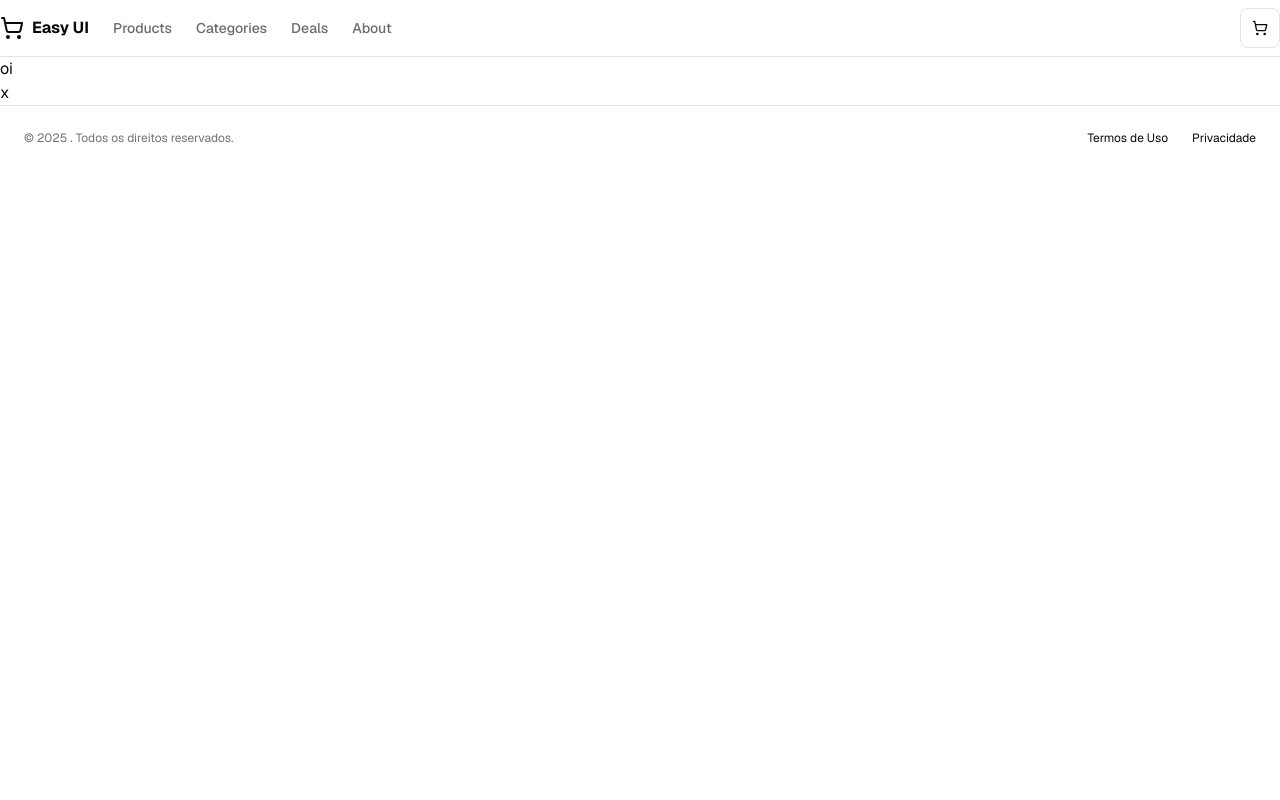
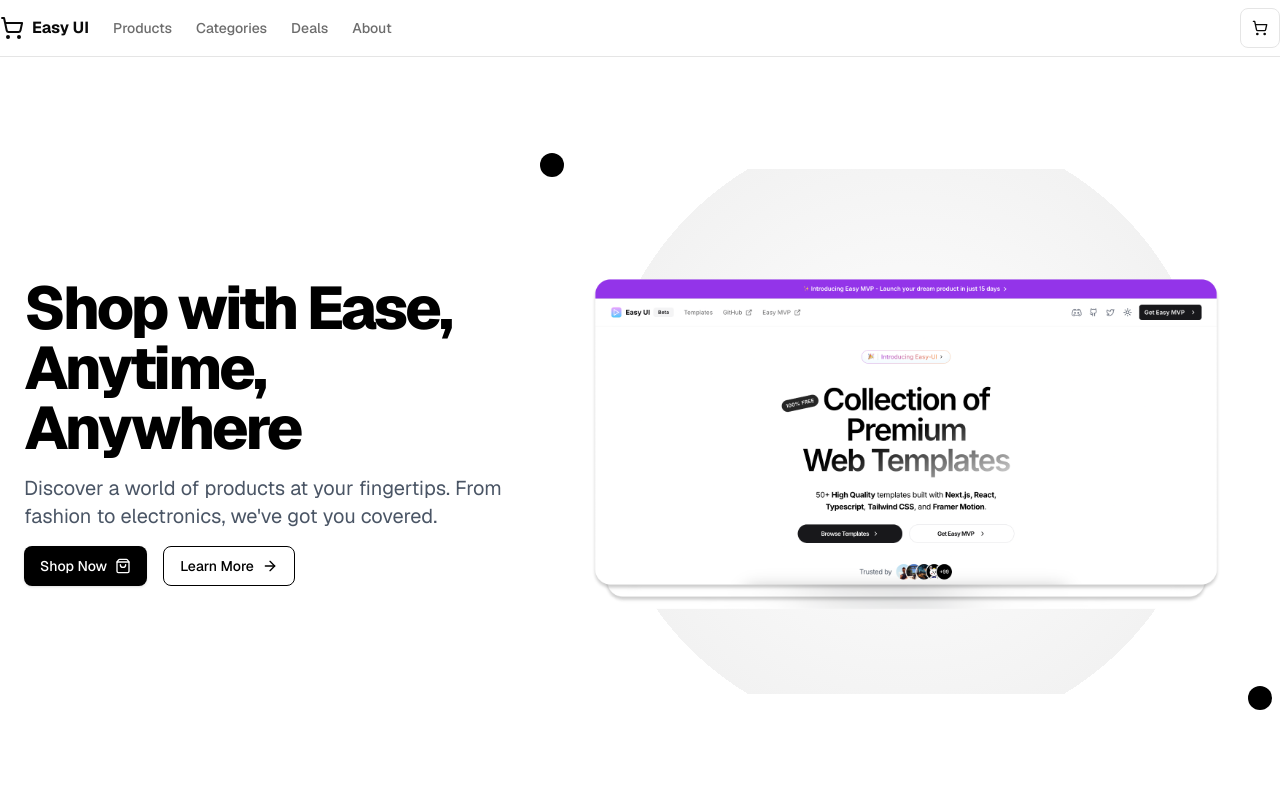
Before and after one commit to danielbelle/next-shop-fullstack, a Next.js app: page / in a window 1280 px wide. Shown: the top 800 px of the page. Built offline with nearby package versions, Linux system fonts and the light colour scheme.

Commit message:
fix (front): fix in start section

```diff
--- a/src/app/landing/components/StartSection.tsx
+++ b/src/app/landing/StartSection.tsx
@@ -1,11 +1,8 @@
 import { Button } from "@/components/ui/Button";
 import { ArrowRight, ShoppingBag } from "lucide-react";
+import Link from "next/link";
 
-type StartProps = {
-  setCurrentPage: (page: "landing" | "products") => void;
-};
-
-export default function Start({ setCurrentPage }: StartProps) {
+export default function StartSection() {
   return (
     <section className="w-full py-12 md:py-24 lg:py-28 xl:py-28 bg-white dark:bg-black overflow-hidden">
       <div className="container px-4 md:px-6 mx-auto">
@@ -19,13 +16,12 @@ export default function Start({ setCurrentPage }: StartProps) {
               electronics, we've got you covered.
             </p>
             <div className="flex flex-col sm:flex-row gap-4 justify-center lg:justify-start">
-              <Button
-                className="inline-flex items-center justify-center rounded-md bg-black text-white dark:bg-white dark:text-black shadow transition-colors hover:bg-gray-800 dark:hover:bg-gray-200 focus-visible:outline-none focus-visible:ring-1 focus-visible:ring-gray-400"
-                onClick={() => setCurrentPage("products")}
-              >
-                Shop Now
-                <ShoppingBag className="ml-2 h-4 w-4" />
-              </Button>
+              <Link href="/products">
+                <Button className="inline-flex items-center justify-center rounded-md bg-black text-white dark:bg-white dark:text-black shadow transition-colors hover:bg-gray-800 dark:hover:bg-gray-200 focus-visible:outline-none focus-visible:ring-1 focus-visible:ring-gray-400">
+                  Shop Now
+                  <ShoppingBag className="ml-2 h-4 w-4" />
+                </Button>
+              </Link>
               <Button
                 variant="outline"
                 className="inline-flex items-center justify-center border-black text-black dark:border-white dark:text-white hover:bg-gray-100 dark:hover:bg-gray-900"
--- a/src/app/landing/page.tsx
+++ /dev/null
@@ -1,34 +0,0 @@
-import LogoSection from "@/app/landing/components/LogoSection";
-import DealsSection from "@/app/landing/components/DealsSection";
-import CategorySection from "@/app/landing/components/CategorySection";
-import TestimonialSection from "@/app/landing/components/TestimonialSection";
-import FeaturesSection from "@/app/landing/components/FeaturesSection";
-import CtaSection from "@/app/landing/components/CtaSection";
-import StartSection from "@/app/landing/components/StartSection";
-import { Deal, Category, Product } from "@/data/mock-data";
-
-type LandingPageProps = {
-  setCurrentPage: (page: "landing" | "products") => void;
-  addToCart: (product: Product) => void;
-  deals: Deal[];
-  categories: Category[];
-};
-
-export default function LandingPage({
-  setCurrentPage,
-  addToCart,
-  deals,
-  categories,
-}: LandingPageProps) {
-  return (
-    <main className="flex-1">
-      <StartSection setCurrentPage={setCurrentPage} />
-      <LogoSection />
-      <DealsSection deals={deals} addToCart={addToCart} />
-      <CategorySection categories={categories} />
-      <TestimonialSection />
-      <FeaturesSection />
-      <CtaSection />
-    </main>
-  );
-}
--- a/src/app/page.tsx
+++ b/src/app/page.tsx
@@ -1,10 +1,27 @@
 "use client";
 
-export default function ECommerceApp() {
+import LogoSection from "@/app/landing/LogoSection";
+import DealsSection from "@/app/landing/DealsSection";
+import CategorySection from "@/app/landing/CategorySection";
+import TestimonialSection from "@/app/landing/TestimonialSection";
+import FeaturesSection from "@/app/landing/FeaturesSection";
+import CtaSection from "@/app/landing/CtaSection";
+import StartSection from "@/app/landing/StartSection";
+import { deals, categories } from "@/data/mock-data";
+import { useCart } from "@/context/CartContext";
+
+export default function HomePage() {
+  const { addToCart } = useCart();
+
   return (
-    <div>
-      oi
-      <div>x</div>
-    </div>
+    <main className="flex-1">
+      <StartSection />
+      <LogoSection />
+      <DealsSection deals={deals} addToCart={addToCart} />
+      <CategorySection categories={categories} />
+      <TestimonialSection />
+      <FeaturesSection />
+      <CtaSection />
+    </main>
   );
 }
```
Also changed, not shown: src/app/landing/CategorySection.tsx (renamed from src/app/landing/components/CategorySection.tsx, +6 -4 lines), src/app/landing/CtaSection.tsx (renamed from src/app/landing/components/CtaSection.tsx), src/app/landing/DealsSection.tsx (renamed from src/app/landing/components/DealsSection.tsx), src/app/landing/FeaturesSection.tsx (renamed from src/app/landing/components/FeaturesSection.tsx), src/app/landing/LogoSection.tsx (renamed from src/app/landing/components/LogoSection.tsx), src/app/landing/TestimonialSection.tsx (renamed from src/app/landing/components/TestimonialSection.tsx).
